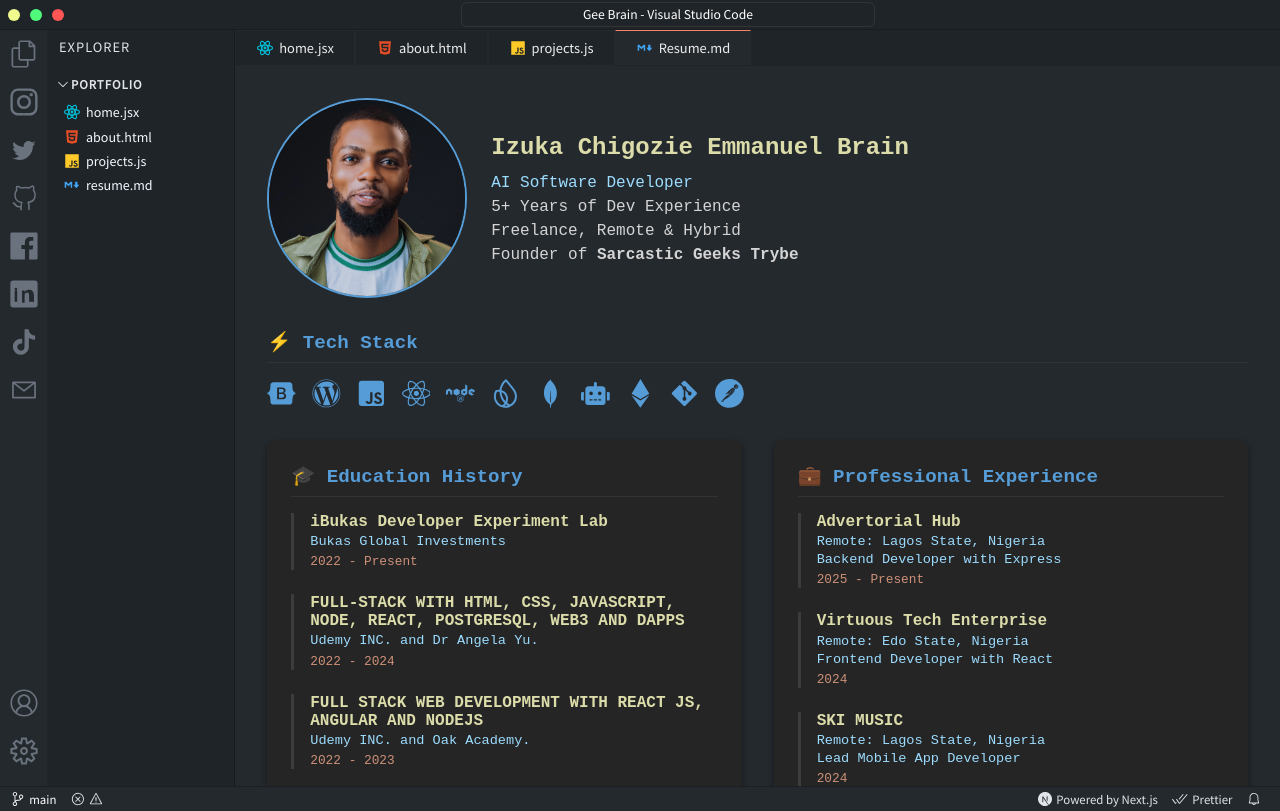
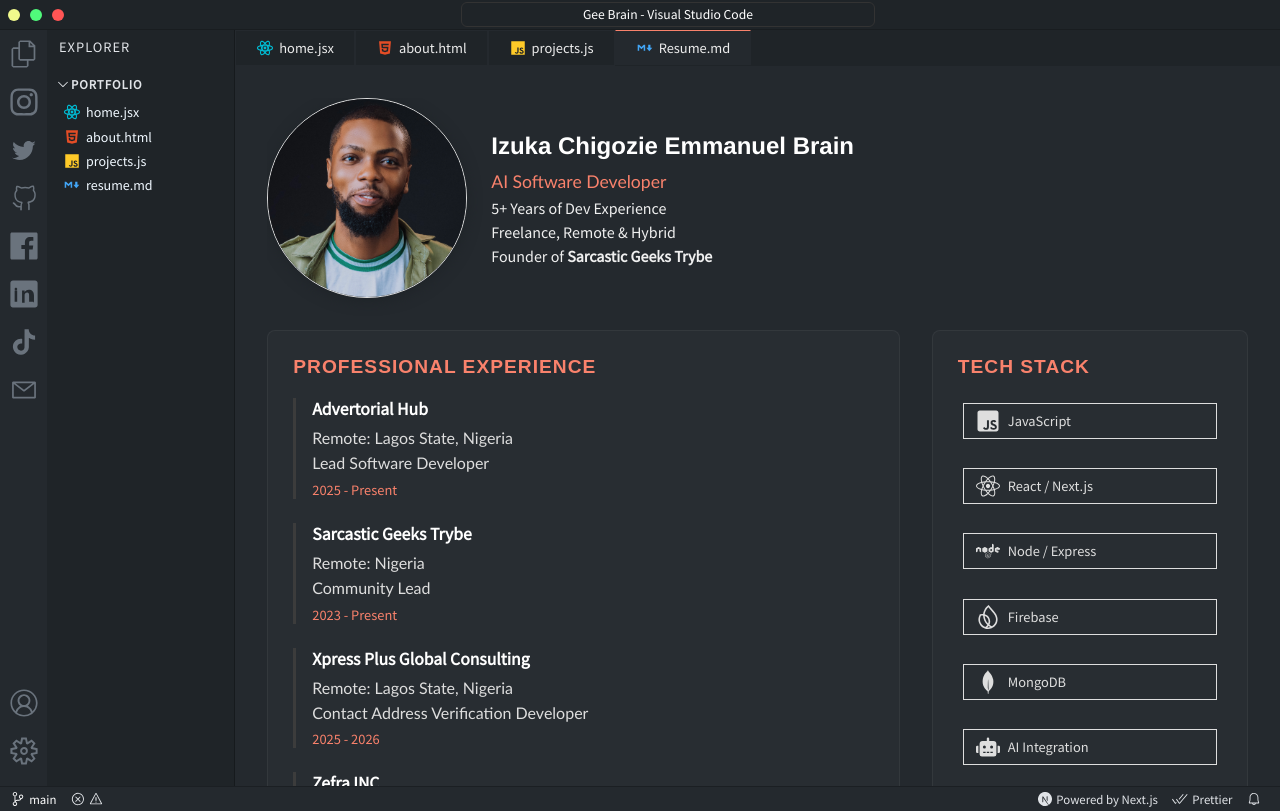
Before and after one commit to Gozkybrain/Gee-Brain, a Next.js app: page /resume in a window 1280 px wide. Built offline with nearby package versions, Linux system fonts and the light colour scheme.

Commit message:
resume updated

```diff
--- a/pages/resume.jsx
+++ b/pages/resume.jsx
@@ -6,51 +6,48 @@
   FaGitAlt,
   FaBootstrap,
   FaWordpress,
-  FaRobot
+  FaRobot,
 } from "react-icons/fa";
-import { SiMongodb, SiPostman, SiFirebase, SiEthereum } from "react-icons/si";
+import {
+  SiMongodb,
+  SiPostman,
+  SiFirebase,
+  SiEthereum,
+  SiMinutemailer,
+} from "react-icons/si";
 import styles from "../styles/ContactPage.module.css";
 
 // ================= Data =================
-const educationData = [
-  {
-    title: "iBukas Developer Experiment Lab",
-    institution: "Bukas Global Investments",
-    period: "2022 - Present",
-  },
-  {
-    title: "FULL-STACK WITH HTML, CSS, JAVASCRIPT, NODE, REACT, POSTGRESQL, WEB3 AND DAPPS",
-    institution: "Udemy INC. and Dr Angela Yu.",
-    period: "2022 - 2024",
-  },
-  {
-    title: "FULL STACK WEB DEVELOPMENT WITH REACT JS, ANGULAR AND NODEJS",
-    institution: "Udemy INC. and Oak Academy.",
-    period: "2022 - 2023",
-  },
-  {
-    title: "FRONTEND DEVELOPMENT WITH REACTJS, API INTEGRATION AND NODEJS",
-    institution: "Soutech Ventures, Owerri, Imo State, Nigeria.",
-    period: "2023",
-  },
-  {
-    title: "HTML, CSS, & JAVASCRIPT",
-    institution: "Coursera Online INC.",
-    period: "2020 - 2021",
-  },
-  {
-    title: "BSc. Industrial Microbiology",
-    institution: "Imo State University, Owerri.",
-    period: "2016 - 2020",
-  },
-];
-
 const experienceData = [
   {
     title: "Advertorial Hub",
     company: "Remote: Lagos State, Nigeria",
-    role: "Backend Developer with Express",
+    role: "Lead Software Developer",
     period: "2025 - Present",
+  },
+   {
+    title: "Sarcastic Geeks Trybe",
+    company: "Remote: Nigeria",
+    role: "Community Lead",
+    period: "2023 - Present",
+  },
+  {
+    title: "Xpress Plus Global Consulting",
+    company: "Remote: Lagos State, Nigeria",
+    role: "Contact Address Verification Developer",
+    period: "2025 - 2026",
+  },
+  {
+    title: "Zefra INC.",
+    company: "Remote: Owerri, Imo State, Nigeria",
+    role: "Web App Game Developer",
+    period: "2025 - 2026",
+  },
+   {
+    title: "Alpha Tech Hub",
+    company: "Physical: Owerri, Imo State, Nigeria",
+    role: "Lead Software Developer",
+    period: "2025 - 2026",
   },
   {
     title: "Virtuous Tech Enterprise",
@@ -76,15 +73,9 @@
     role: "Web Developer & Instructor",
     period: "2023",
   },
-  {
-    title: "KRIS MEDICAL LABORATORY",
-    company: "Physical: Imo State, Nigeria",
-    role: "Laboratory Scientist Intern",
-    period: "2019",
-  },
 ];
 
-export default function ContactPage({ education, experience }) {
+export default function ContactPage({ experience }) {
   return (
     <div className={styles.container}>
       {/* ================= Profile Section ================= */}
@@ -101,41 +92,11 @@
         </div>
       </div>
 
-      {/* ================= Skills Section ================= */}
-      <div className={styles.skills}>
-        <h3 className={styles.heading}>⚡ Tech Stack</h3>
-        <div className={styles.icons}>
-          <FaBootstrap title="Bootstrap & CSS" />
-          <FaWordpress title="Wordpress" />
-          <FaJsSquare title="JavaScript" />
-          <FaReact title="React / React Native / Next.js" />
-          <FaNode title="Node.js / Express.js" />
-          <SiFirebase title="Firebase" />
-          <SiMongodb title="MongoDB" />
-          <FaRobot title="AI Integration" />
-          <SiEthereum title="Web3 Development" />
-          <FaGitAlt title="Git / Version Control" />
-          <SiPostman title="Postman / API Testing" />
-        </div>
-      </div>
-
       {/* ================= Resume Grid ================= */}
       <div className={styles.grid}>
-        {/* Education */}
+        {/* Work (Left Column: 2/3) */}
         <div className={styles.section}>
-          <h3 className={styles.heading}>🎓 Education History</h3>
-          {education.map((edu, idx) => (
-            <div key={idx} className={styles.item}>
-              <h4 className={styles.title}>{edu.title}</h4>
-              <p>{edu.institution}</p>
-              <span>{edu.period}</span>
-            </div>
-          ))}
-        </div>
-
-        {/* Work */}
-        <div className={styles.section}>
-          <h3 className={styles.heading}>💼 Professional Experience</h3>
+          <h3 className={styles.heading}>Professional Experience</h3>
           {experience.map((exp, idx) => (
             <div key={idx} className={styles.item}>
               <h4 className={styles.title}>{exp.title}</h4>
@@ -144,6 +105,73 @@
               <span>{exp.period}</span>
             </div>
           ))}
+        </div>
+
+        {/* Skills (Right Column: 1/3) */}
+        <div className={styles.section}>
+          <h3 className={styles.heading}>Tech Stack</h3>
+          <div className={styles.icons}>
+            <div className={styles.skillEntry}>
+              <div className={styles.skillTag}>
+                <FaJsSquare /> <span>JavaScript</span>
+              </div>
+            </div>
+            <div className={styles.skillEntry}>
+              <div className={styles.skillTag}>
+                <FaReact /> <span>React / Next.js</span>
+              </div>
+            </div>
+            <div className={styles.skillEntry}>
+              <div className={styles.skillTag}>
+                <FaNode /> <span>Node / Express</span>
+              </div>
+            </div>
+            <div className={styles.skillEntry}>
+              <div className={styles.skillTag}>
+                <SiFirebase /> <span>Firebase</span>
+              </div>
+            </div>
+            <div className={styles.skillEntry}>
+              <div className={styles.skillTag}>
+                <SiMongodb /> <span>MongoDB</span>
+              </div>
+            </div>
+            <div className={styles.skillEntry}>
+              <div className={styles.skillTag}>
+                <FaRobot /> <span>AI Integration</span>
+              </div>
+            </div>
+            <div className={styles.skillEntry}>
+              <div className={styles.skillTag}>
+                <SiEthereum /> <span>Web3 / DApps</span>
+              </div>
+            </div>
+            <div className={styles.skillEntry}>
+              <div className={styles.skillTag}>
+                <FaWordpress /> <span>WordPress</span>
+              </div>
+            </div>
+            <div className={styles.skillEntry}>
+              <div className={styles.skillTag}>
+                <FaBootstrap /> <span>CSS / Bootstrap</span>
+              </div>
+            </div>
+            <div className={styles.skillEntry}>
+              <div className={styles.skillTag}>
+                <FaGitAlt /> <span>Git Control</span>
+              </div>
+            </div>
+            <div className={styles.skillEntry}>
+              <div className={styles.skillTag}>
+                <SiPostman /> <span>API Testing</span>
+              </div>
+            </div>
+            <div className={styles.skillEntry}>
+              <div className={styles.skillTag}>
+                <SiMinutemailer /> <span>Email Api & SMTP</span>
+              </div>
+            </div>
+          </div>
         </div>
       </div>
     </div>
@@ -154,7 +182,6 @@
   return {
     props: {
       title: "Resume",
-      education: educationData,
       experience: experienceData,
     },
   };
--- a/styles/ContactPage.module.css
+++ b/styles/ContactPage.module.css
@@ -1,8 +1,7 @@
 .container {
-  /* background: #1e1e1e; */
-  color: #d4d4d4;
-  /* padding: 2rem; */
-  font-family: "Fira Code", monospace;
+  color: #efefef;
+  font-family: 'Source Sans Pro', sans-serif;
+  overflow-x: hidden;
 }
 
 /* Profile */
@@ -19,19 +18,23 @@
   width: 200px;
   height: 200px;
   border-radius: 50%;
-  border: 2px solid #569cd6;
+  border: 1px solid #dedede;
+  box-shadow: 1px 3px 13px #1F2428;
+  object-fit: cover;
 }
 
 .name {
-  font-size: 1.5rem;
-  font-weight: bold;
-  color: #dcdcaa;
+  font-size: 24px;
+  font-weight: 600;
+  color: #fff;
   margin-bottom: 5px;
+  font-family: 'Franklin Gothic Medium', sans-serif;
 }
 
 .role {
-  font-size: 1rem;
-  color: #9cdcfe;
+  font-size: 1.1rem;
+  color: var(--accent-color);
+  font-family: 'Gill Sans', sans-serif;
 }
 
 /* Skills */
@@ -41,39 +44,62 @@
 
 .icons {
   display: flex;
-  flex-wrap: wrap;
-  gap: 1rem;
-  font-size: 1.8rem;
+  flex-direction: column;
+  gap: 1.2rem;
   color: #569cd6;
+}
+
+.skillEntry {
+  display: flex;
+  align-items: center;
+  gap: 10px;
+  font-size: 1rem;
+}
+
+.skillName {
+  color: #dcdcaa;
+  font-family: inherit;
+}
+
+.icons svg {
+  font-size: 1.5rem;
+  min-width: 24px;
 }
 
 .icons svg:hover {
   color: #dcdcaa;
-  transform: scale(1.1);
+  transform: translateX(5px);
   transition: 0.2s ease-in-out;
 }
 
 /* Grid for Education & Work */
 .grid {
   display: grid;
-  grid-template-columns: 1fr 1fr;
+  grid-template-columns: 2fr 1fr;
   gap: 2rem;
 }
 
 .section {
-  background: #252526;
-  padding: 1.5rem;
+  background: rgba(255, 255, 255, 0.02);
+  padding: 25px;
   border-radius: 8px;
-  box-shadow: 0 3px 6px rgba(0, 0, 0, 0.4);
+  border: 1px solid rgba(255, 255, 255, 0.05);
+  height: 100%;
+}
+
+.section:hover {
+  border-color: rgba(255, 255, 255, 0.1);
+  background: rgba(255, 255, 255, 0.04);
 }
 
 .heading {
   font-size: 1.2rem;
-  font-weight: bold;
-  color: #569cd6;
-  margin-bottom: 1rem;
-  border-bottom: 1px solid #333;
-  padding-bottom: 0.5rem;
+  font-weight: 600;
+  color: var(--accent-color);
+  margin-bottom: 20px;
+  text-transform: uppercase;
+  letter-spacing: 1px;
+  font-family: 'Montserrat', sans-serif;
 }
 
 /* Resume Items */
@@ -88,20 +114,47 @@
 }
 
 .title {
-  color: #dcdcaa;
-  font-size: 1rem;
+  color: #fff;
+  font-size: 1.1rem;
   font-weight: 600;
+  margin-bottom: 8px;
 }
 
 .item p {
-  margin: 0.2rem 0;
-  font-size: 0.85rem;
-  color: #9cdcfe;
+  margin: 0.4rem 0;
+  font-size: 1rem;
+  color: #dedede;
+  font-family: 'Gill Sans', sans-serif;
 }
 
 .item span {
-  font-size: 0.8rem;
-  color: #ce9178;
+  font-size: 0.9rem;
+  color: var(--accent-color);
+  font-weight: 500;
+}
+
+/* Skill Entry Styles to match About Tags */
+.skillEntry {
+  display: inline-block;
+  margin: 5px;
+}
+
+.skillTag {
+  padding: 5px 12px;
+  font-size: 0.9rem;
+  font-family: 'Source Sans Pro', sans-serif;
+  border: 1px solid #dedede;
+  color: #dedede;
+  transition: all 0.3s ease;
+  cursor: pointer;
+  display: flex;
+  align-items: center;
+  gap: 8px;
+}
+
+.skillTag:hover {
+  background: rgba(222, 222, 222, 0.15);
+  color: #fff;
 }
 
 /* ================= Mobile Responsiveness ================= */
```
